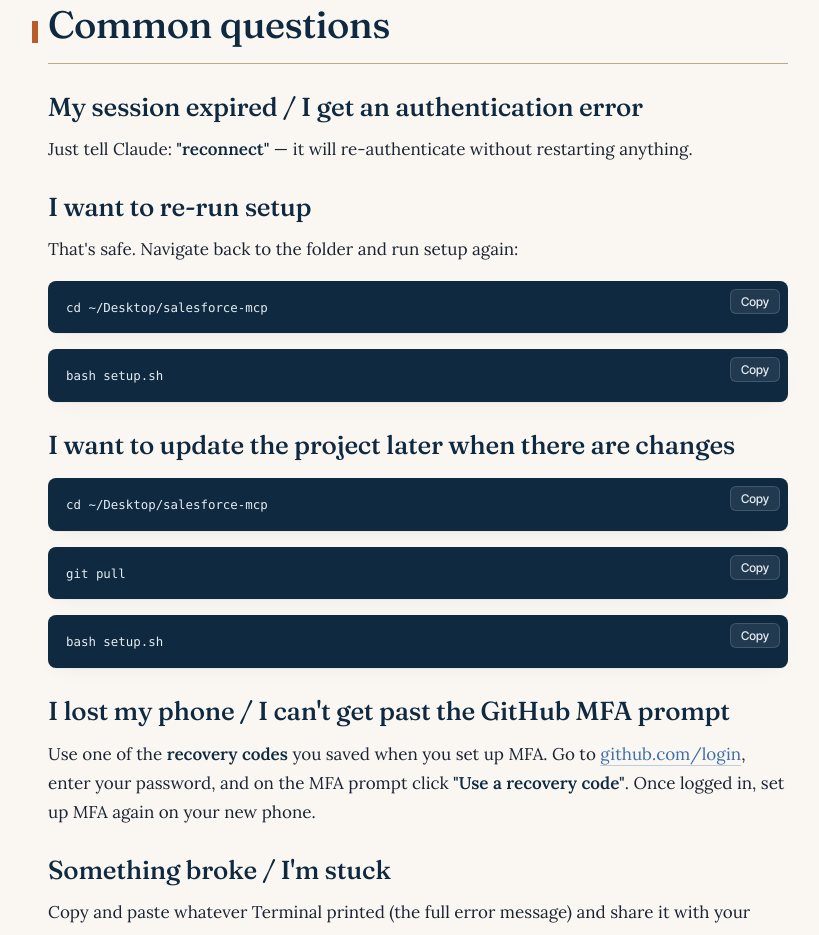
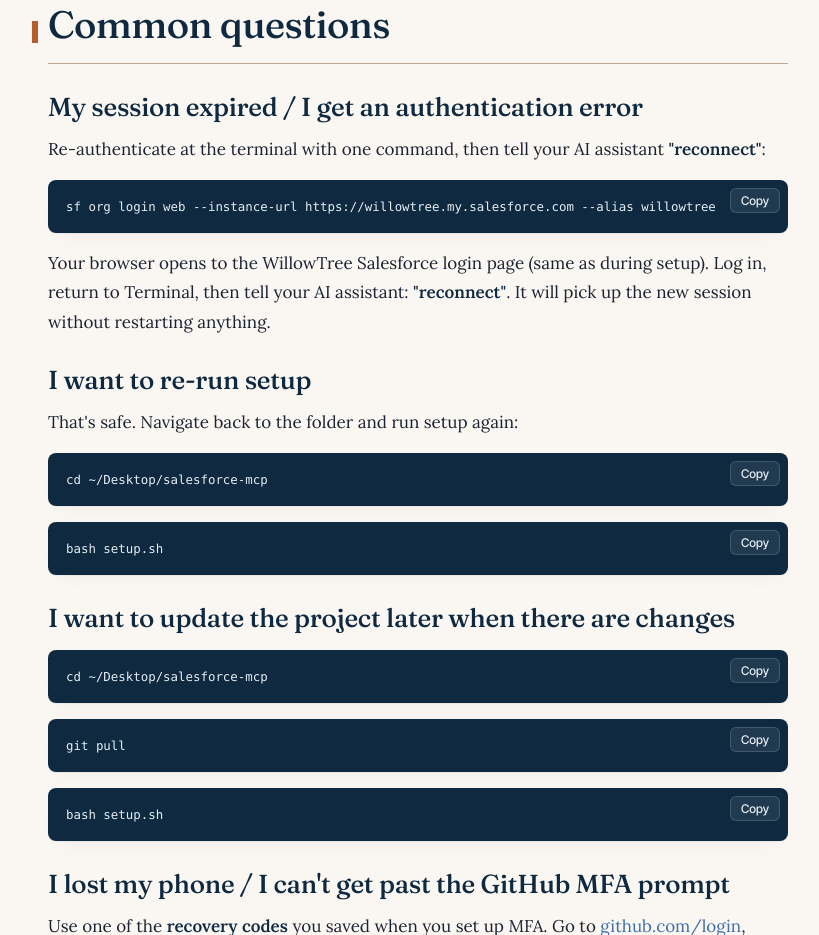
Before and after one commit to makwt/salesforce-mcp-setup-guide, a plain HTML site: page index.html in a window 1280 px wide. Shown: the part 8474-9409 px from the top of the page, without its empty margins (272-1091 px from the left). Drawn offline with Linux system fonts and the light colour scheme.

Commit message:
docs: refresh setup guide for WillowTree audience and update session-expired flow
- Rewrite README narrative for WillowTree (was TELUS Digital), pointing to the
  internal repo and matching the on-the-ground install steps.
- Update the "session expired" FAQ in both README.md and index.html: the MCP
  no longer runs `sf org login web` from inside a tool call (would hang in
  stdio). Users now re-auth at a terminal, then say "reconnect".

```diff
--- a/index.html
+++ b/index.html
@@ -729,7 +729,11 @@ Press Enter to open github.com in your browser...</code></pre></div>
 <h2>Common questions</h2>
 
 <h3>My session expired / I get an authentication error</h3>
-<p>Just tell Claude: <strong>"reconnect"</strong> — it will re-authenticate without restarting anything.</p>
+<p>Re-authenticate at the terminal with one command, then tell your AI assistant <strong>"reconnect"</strong>:</p>
+
+<div class="code-block"><button class="copy-btn">Copy</button><pre><code>sf org login web --instance-url https://willowtree.my.salesforce.com --alias willowtree</code></pre></div>
+
+<p>Your browser opens to the WillowTree Salesforce login page (same as during setup). Log in, return to Terminal, then tell your AI assistant: <strong>"reconnect"</strong>. It will pick up the new session without restarting anything.</p>
 
 <h3>I want to re-run setup</h3>
 <p>That's safe. Navigate back to the folder and run setup again:</p>
```
Also changed, not shown: 1 other file.
